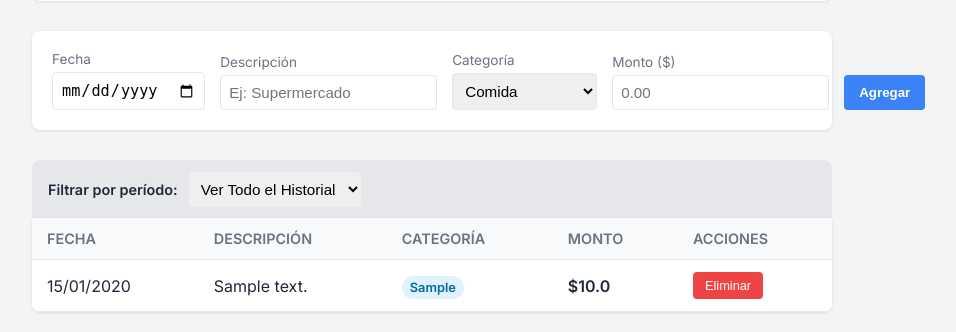
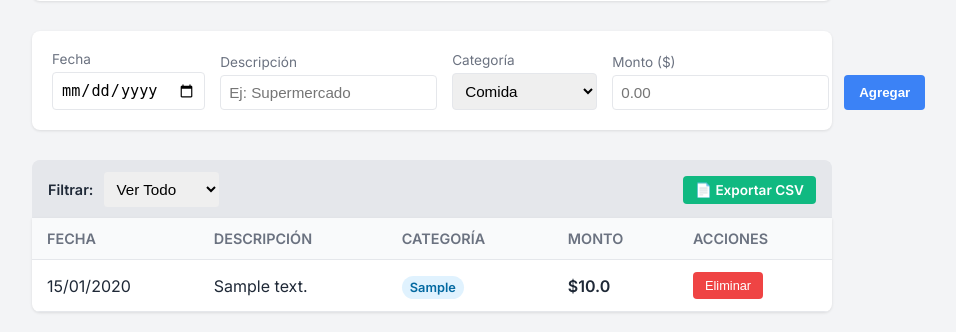
Before and after one commit to ryakimovicz/flask-expense-tracker, a Flask app: page / in a window 1280 px wide. Shown: the part 499-831 px from the top of the page, without its empty margins (208-1164 px from the left). Run offline with Flask 3, Linux system fonts and the light colour scheme; tables that the repository leaves empty hold one stand-in row (values such as "Sample post").

Commit message:
Agregar funcionalidad de exportacion a CSV con filtros aplicados

```diff
--- a/app.py
+++ b/app.py
@@ -1,7 +1,9 @@
-from flask import Flask, render_template, request, redirect, url_for, jsonify
+from flask import Flask, render_template, request, redirect, url_for, jsonify, Response
 from flask_sqlalchemy import SQLAlchemy
 from sqlalchemy import extract
 from datetime import datetime
+import csv
+import io
 
 # --- Configuración ---
 app = Flask(__name__)
@@ -45,7 +47,7 @@ def home():
         except Exception as e:
             return f"Ocurrió un error al guardar: {e}"
 
-    # Lógica de Filtrado para la Tabla
+    # Filtros
     filter_year = request.args.get('year', type=int)
     filter_month = request.args.get('month', type=int)
 
@@ -57,12 +59,11 @@ def home():
 
     expenses = query.order_by(Expense.date.desc()).all()
 
-    # Datos para el selector de fechas
+    # Datos para selectores
     all_dates = db.session.query(Expense.date).all()
     available_dates = set()
     for (d,) in all_dates:
         available_dates.add((d.year, d.month))
-
     available_dates = sorted(list(available_dates), reverse=True)
 
     month_names = {
@@ -87,23 +88,19 @@ def delete_expense(id):
     except Exception as e:
         return f"Error al eliminar: {e}"
 
-# API JSON
 @app.route('/api/chart-data')
 def chart_data():
-    # 1. Lee los mismos filtros de la URL
     filter_year = request.args.get('year', type=int)
     filter_month = request.args.get('month', type=int)
 
     query = Expense.query
 
-    # 2. Aplica el filtro si existe
     if filter_year and filter_month:
         query = query.filter(extract('year', Expense.date) == filter_year,
                              extract('month', Expense.date) == filter_month)
 
     expenses = query.all()
 
-    # 3. Procesa los datos filtrados
     data = {}
     for expense in expenses:
         if expense.category in data:
@@ -116,5 +113,40 @@ def chart_data():
 
     return jsonify({'labels': labels, 'data': values})
 
+# Exportar a CSV
+@app.route('/export')
+def export_data():
+    filter_year = request.args.get('year', type=int)
+    filter_month = request.args.get('month', type=int)
+
+    query = Expense.query
+
+    if filter_year and filter_month:
+        query = query.filter(extract('year', Expense.date) == filter_year,
+                             extract('month', Expense.date) == filter_month)
+        filename = f"gastos_{filter_year}_{filter_month}.csv"
+    else:
+        filename = "gastos_totales.csv"
+
+    expenses = query.order_by(Expense.date.desc()).all()
+
+    # Crea el archivo CSV en memoria
+    output = io.StringIO()
+    writer = csv.writer(output)
+
+    # Escribir encabezados
+    writer.writerow(['ID', 'Fecha', 'Descripción', 'Categoría', 'Monto'])
+
+    # Escribir filas
+    for expense in expenses:
+        writer.writerow([expense.id, expense.date, expense.description, expense.category, expense.amount])
+
+    # Prepara la respuesta de descarga
+    return Response(
+        output.getvalue(),
+        mimetype="text/csv",
+        headers={"Content-Disposition": f"attachment;filename={filename}"}
+    )
+
 if __name__ == '__main__':
     app.run(debug=True)
--- a/static/css/style.css
+++ b/static/css/style.css
@@ -129,7 +129,6 @@ th {
     border-radius: 8px;
     box-shadow: 0 1px 3px rgba(0,0,0,0.1);
     margin-bottom: 30px;
-    /* Centrar y limitar tamaño */
     display: flex;
     justify-content: center;
     max-height: 400px;
@@ -163,10 +162,16 @@ th {
     align-items: center;
     background-color: #e5e7eb;
     padding: 10px 15px;
-    border-radius: 8px 8px 0 0; /* Redondeado solo arriba */
-    margin-bottom: 0; /* Pegado a la tabla */
+    border-radius: 8px 8px 0 0;
+    margin-bottom: 0;
     border: 1px solid var(--border);
     border-bottom: none;
+}
+
+.filter-left {
+    display: flex;
+    align-items: center;
+    gap: 15px;
 }
 
 .filter-form {
@@ -188,11 +193,42 @@ th {
     font-weight: 600;
 }
 
+/* Botón Exportar (Estilo Excel) */
+.btn-export {
+    background-color: #10b981;
+    color: white;
+    text-decoration: none;
+    padding: 6px 12px;
+    border-radius: 4px;
+    font-size: 0.85rem;
+    font-weight: 600;
+    transition: 0.2s;
+    display: inline-flex;
+    align-items: center;
+    gap: 5px;
+}
+
+.btn-export:hover {
+    background-color: #059669;
+}
+
+/* Ajuste tabla */
+.table-section {
+    border-top-left-radius: 0;
+    border-top-right-radius: 0;
+}
+
+.btn-reset {
+    font-size: 0.85rem;
+    color: #ef4444;
+    text-decoration: none;
+    font-weight: 600;
+}
+
 .btn-reset:hover {
     text-decoration: underline;
 }
 
-/* Ajuste para que la tabla se pegue al filtro */
 .table-section {
     border-top-left-radius: 0;
     border-top-right-radius: 0;
--- a/templates/index.html
+++ b/templates/index.html
@@ -14,12 +14,10 @@
             <h1>💰 Control de Gastos</h1>
         </header>
 
-        <!-- Sección de Gráfico -->
         <section class="chart-section">
             <canvas id="expenseChart"></canvas>
         </section>
 
-        <!-- Formulario -->
         <section class="form-section">
             <form action="/" method="POST">
                 <div class="form-group">
@@ -48,12 +46,13 @@
             </form>
         </section>
 
-        <!-- BARRA DE FILTROS (NUEVO) -->
+        <!-- Barra de Filtros y Exportación -->
         <section class="filter-section">
+            <div class="filter-left">
                 <form action="/" method="GET" class="filter-form">
-                <span class="filter-label">Filtrar por período:</span>
+                    <span class="filter-label">Filtrar:</span>
                     <select name="period" onchange="this.form.submit()">
-                    <option value="">Ver Todo el Historial</option>
+                        <option value="">Ver Todo</option>
                         {% for year, month in available_dates %}
                             <option value="{{ year }}-{{ month }}"
                                 {% if sel_year == year and sel_month == month %}selected{% endif %}>
@@ -67,12 +66,17 @@
                 </form>
 
                 {% if sel_year %}
-                <a href="/" class="btn-reset">Borrar Filtro</a>
+                    <a href="/" class="btn-reset">Borrar</a>
                 {% endif %}
+            </div>
+
+            <!-- Botón de Exportar -->
+            <a href="{{ url_for('export_data', year=sel_year, month=sel_month) }}" class="btn-export">
+                📄 Exportar CSV
+            </a>
         </section>
 
         <script>
-            // Pequeño script para manejar el select del filtro
             document.querySelector('select[name="period"]').addEventListener('change', function() {
                 const val = this.value;
                 if (val) {
@@ -86,7 +90,6 @@
             });
         </script>
 
-        <!-- Tabla -->
         <section class="table-section">
             <table>
                 <thead>
@@ -114,11 +117,7 @@
                     {% else %}
                         <tr>
                             <td colspan="5" style="text-align:center; padding: 20px; color: #6b7280;">
-                                {% if sel_year %}
-                                    No hay gastos en este período.
-                                {% else %}
-                                    No hay gastos registrados aún.
-                                {% endif %}
+                                No hay gastos registrados.
                             </td>
                         </tr>
                     {% endfor %}
```
Lines whose indentation alone changed are shown as unchanged.
